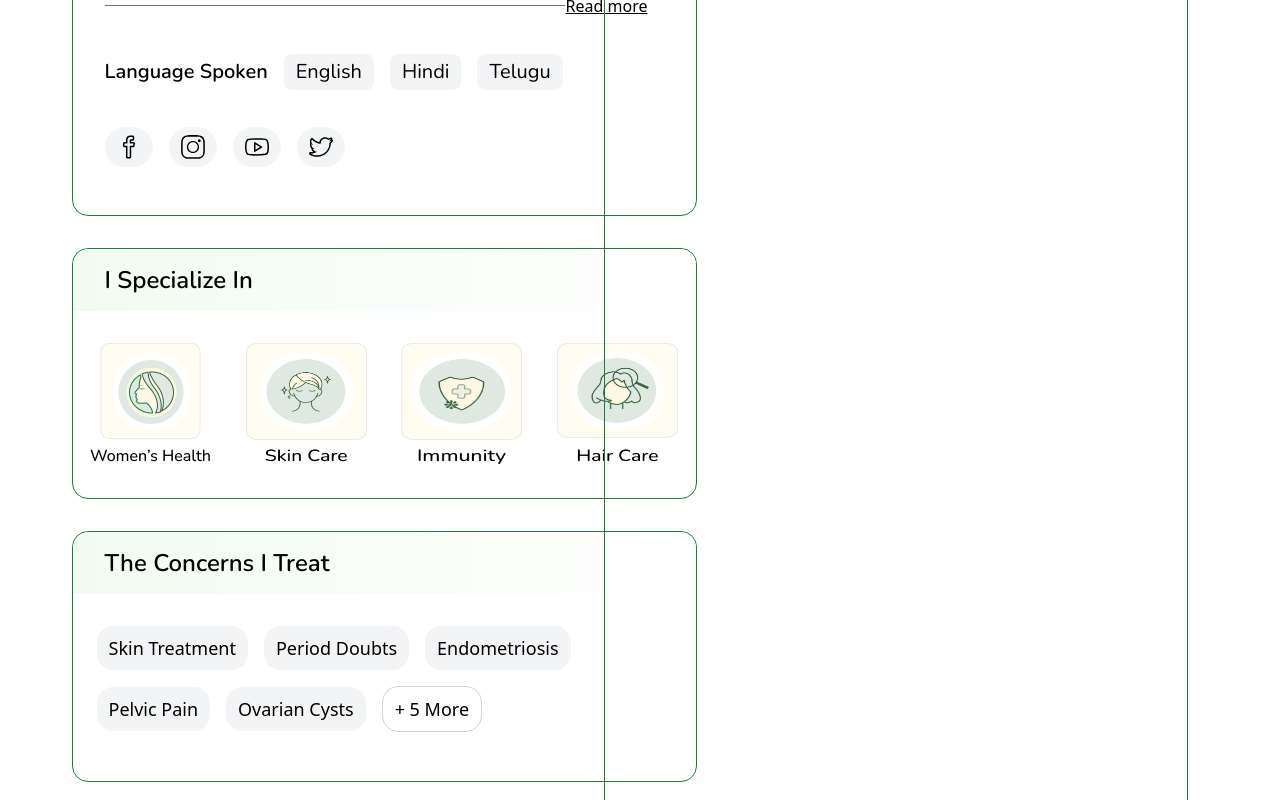
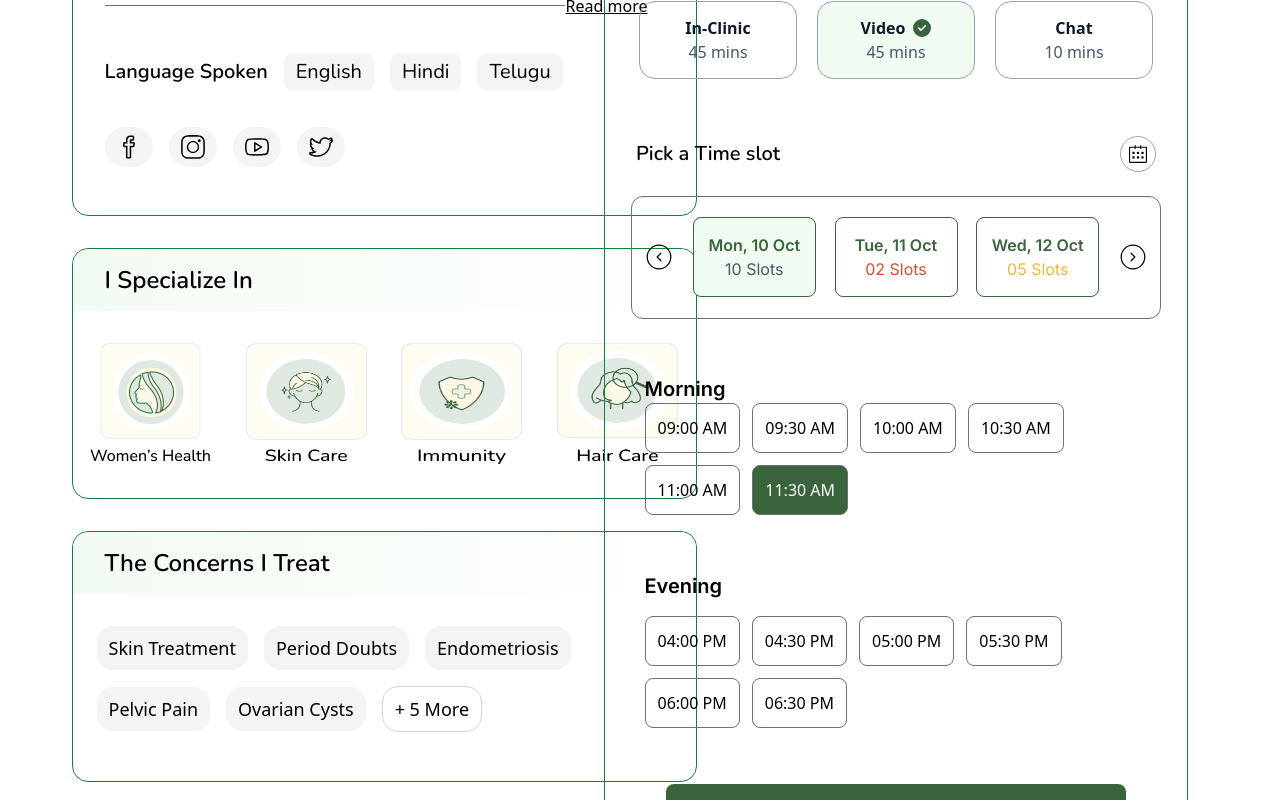
Before and after one commit to Devz-0047/doctorfinder1, a React (Vite) app: page / in a window 1280 px wide. Shown: the part 680-1480 px from the top of the page. Built offline with nearby package versions, Linux system fonts and the light colour scheme.

Commit message:
C VII : Completed

```diff
--- a/src/components/Appointment.tsx
+++ b/src/components/Appointment.tsx
@@ -1,7 +1,9 @@
 import { FaCircleCheck } from "react-icons/fa6";
+import { SlCalender } from "react-icons/sl";
+import { CiCircleChevLeft, CiCircleChevRight } from "react-icons/ci";
 function Appointment() {
   return (
-    <div className="w-[584px] border border-green-700  rounded-2xl flex flex-col items-center">
+    <div className="w-[584px] border border-green-700  rounded-2xl flex flex-col items-center justify-between h-[1087px] pb-12">
       <div className="flex items-center justify-between px-6 rounded-2xl mt-8 border border-gray-300 font-nunito w-[545px] py-3">
         <h2 className="text-xl font-semibold">Appointment Fee</h2>
         <h2 className="text-xl font-semibold text-highlight ">₹699.00</h2>
@@ -11,7 +13,7 @@ function Appointment() {
         <h2 className="text-xl font-bold font-nunito">
           Select your mode of session
         </h2>
-        <div className="flex items-center justify-between gap-5 px-2">
+        <div className="flex items-center justify-between gap-5 px-2 mt-6">
           <div className="w-[158px] h-[78px] border border-gray-400 rounded-2xl text-base flex flex-col items-center justify-center">
             <p className="font-semibold text-slate-900">In-Clinic</p>
             <p className="text-slate-600">45 mins</p>
@@ -31,6 +33,84 @@ function Appointment() {
           </div>
         </div>
       </div>
+      <div className="w-[584px]">
+        <div className="flex items-center justify-between pl-8 pr-8 ">
+          <p className="text-xl font-semibold font-nunito">Pick a Time slot</p>
+          <div className="p-2 text-lg font-semibold border border-gray-400 rounded-full">
+            <SlCalender />
+          </div>
+        </div>
+
+        <div className="w-[530px] flex items-center justify-between h-[123px] border border-gray-500 rounded-xl pl-3 pr-3 mt-6 mx-auto">
+          <div className="text-3xl">
+            <CiCircleChevLeft />
+          </div>
+          <div className="w-[123px] h-[80px] bg-[#F2FBF2] border border-highlight rounded-lg font-inter text-base flex items-center justify-center flex-col">
+            <p className="font-semibold text-highlight">Mon, 10 Oct</p>
+            <p className="font-medium text-gray-600">10 Slots</p>
+          </div>
+          <div className="w-[123px] h-[80px] border border-highlight  rounded-lg font-inter text-base flex items-center justify-center flex-col">
+            <p className="font-semibold text-highlight">Tue, 11 Oct</p>
+            <p className="font-medium text-[#D5512E]">02 Slots</p>
+          </div>
+          <div className="w-[123px] h-[80px] border border-highlight rounded-lg font-inter text-base flex items-center justify-center flex-col">
+            <p className="font-semibold text-highlight">Wed, 12 Oct</p>
+            <p className="font-medium text-[#F1B93A]">05 Slots</p>
+          </div>
+          <div className="text-3xl">
+            <CiCircleChevRight />
+          </div>
+        </div>
+      </div>
+      <div className=" w-[503px]">
+        <p className="text-xl font-semibold font-inter"> Morning</p>
+        <div className="flex flex-wrap items-center gap-3">
+          <div className="px-3 py-3 border border-gray-500 rounded-lg">
+            <p>09:00 AM</p>
+          </div>
+          <div className="px-3 py-3 border border-gray-500 rounded-lg">
+            <p>09:30 AM</p>
+          </div>
+          <div className="px-3 py-3 border border-gray-500 rounded-lg">
+            <p>10:00 AM</p>
+          </div>
+          <div className="px-3 py-3 border border-gray-500 rounded-lg">
+            <p>10:30 AM</p>
+          </div>
+          <div className="px-3 py-3 border border-gray-500 rounded-lg">
+            <p>11:00 AM</p>
+          </div>
+          <div className="px-3 py-3 text-white border border-gray-500 rounded-lg bg-highlight">
+            <p>11:30 AM</p>
+          </div>
+        </div>
+      </div>
+      <div className=" w-[503px]">
+        <p className="text-xl font-semibold font-inter"> Evening</p>
+        <div className="flex flex-wrap items-center gap-3 mt-4">
+          <div className="px-3 py-3 border border-gray-500 rounded-lg">
+            <p>04:00 PM</p>
+          </div>
+          <div className="px-3 py-3 border border-gray-500 rounded-lg">
+            <p>04:30 PM</p>
+          </div>
+          <div className="px-3 py-3 border border-gray-500 rounded-lg">
+            <p>05:00 PM</p>
+          </div>
+          <div className="px-3 py-3 border border-gray-500 rounded-lg">
+            <p>05:30 PM</p>
+          </div>
+          <div className="px-3 py-3 border border-gray-500 rounded-lg">
+            <p>06:00 PM</p>
+          </div>
+          <div className="px-3 py-3 border border-gray-500 rounded-lg ">
+            <p>06:30 PM</p>
+          </div>
+        </div>
+      </div>
+      <button className="px-32 py-4 text-xl text-white rounded-lg font-inter bg-highlight">
+        Make an appointment
+      </button>
     </div>
   );
 }
```
